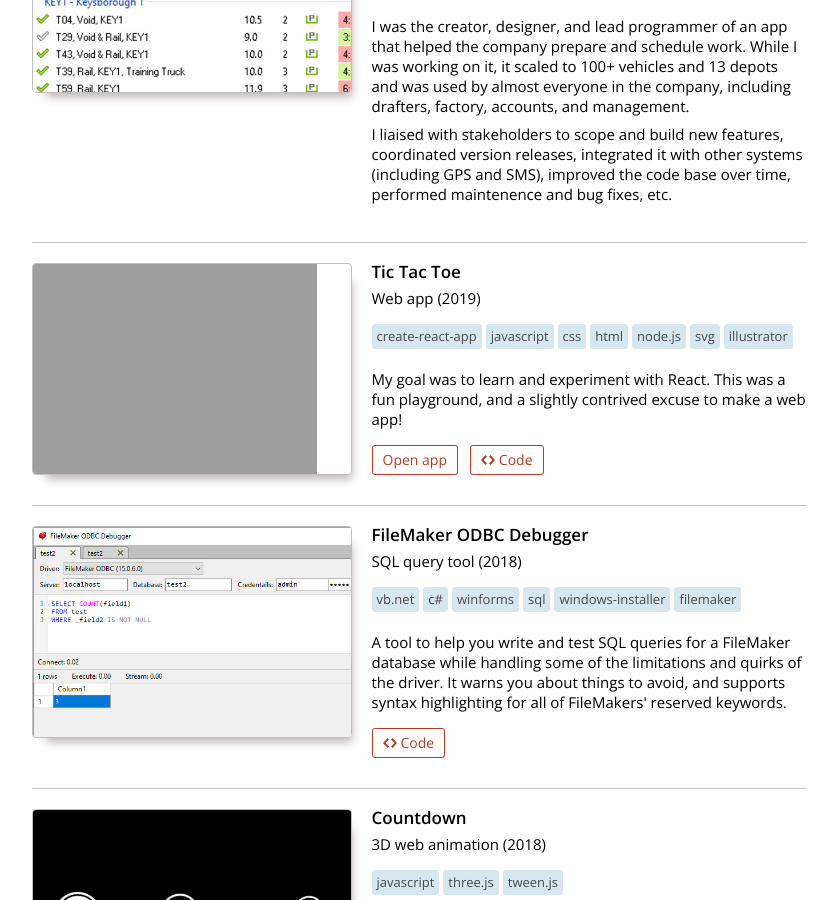
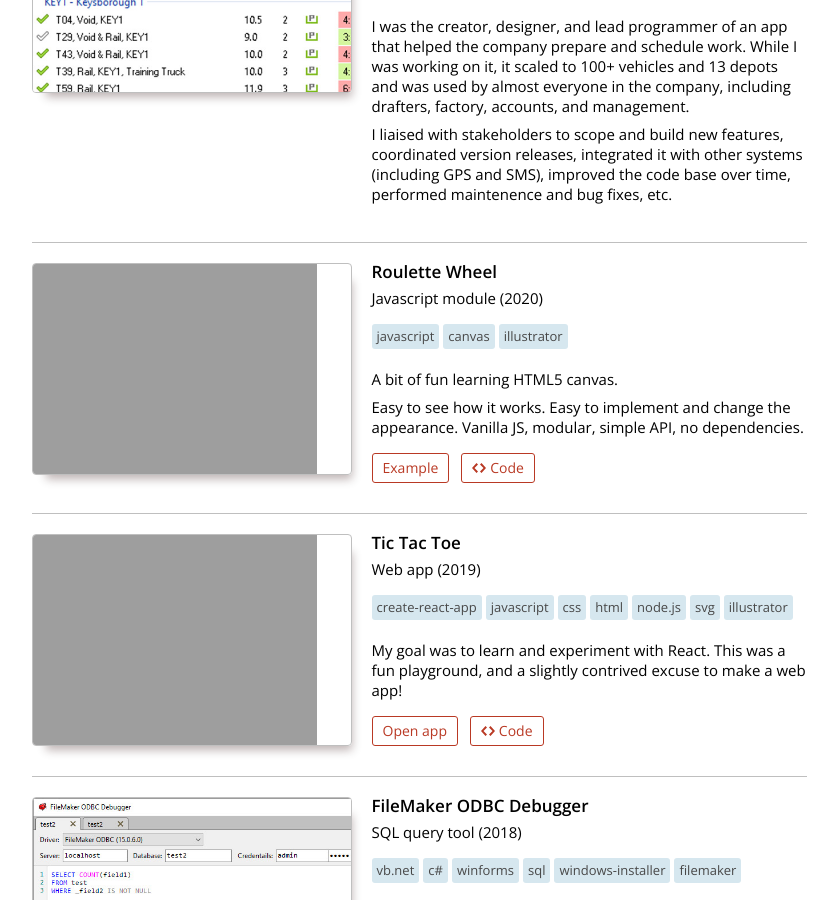
Before and after one commit to CrazyTim/crazytim-portfolio, a Jekyll site: the page built from index.html, in a window 1280 px wide and 900 px high, scrolled down 1049 px. Shown: the whole window, without its empty margins (221-1059 px from the left). Built offline with Jekyll 4.4.1, drawn with Linux system fonts in a browser that asks for light colours.

Commit message:
Add Roulette Wheel project

```diff
--- a/index.html
+++ b/index.html
@@ -114,6 +114,23 @@ layout: null
             <div class="content">
               <p>I was the creator, designer, and lead programmer of an app that helped the company prepare and schedule work. While I was working on it, it scaled to 100+ vehicles and 13 depots and was used by almost everyone in the company, including drafters, factory, accounts, and management.</p>
               <p>I liaised with stakeholders to scope and build new features, coordinated version releases, integrated it with other systems (including GPS and SMS), improved the code base over time, performed maintenence and bug fixes, etc.</p>
+            </div>
+          </div>
+        </div>
+
+        <div class="item">
+          <div class="img">
+            <img src="https://crazytim.github.io/roulette-wheel/repo-thumbnail.jpg"/>
+          </div>
+          <div>
+            <div class="title">Roulette Wheel</div>
+            <div class="description">Javascript module (2020)</div>
+            <div class="tags">javascript,canvas,illustrator</div>
+            <div class="content">
+              <p>A bit of fun learning HTML5 canvas.</p>
+              <p>Easy to see how it works. Easy to implement and change the appearance. Vanilla JS, modular, simple API, no dependencies.</p>
+              <a class="button" href="https://crazytim.github.io/roulette-wheel">Example</a>
+              <a class="button code" href="https://github.com/crazytim/roulette-wheel/">Code</a>
             </div>
           </div>
         </div>
```
